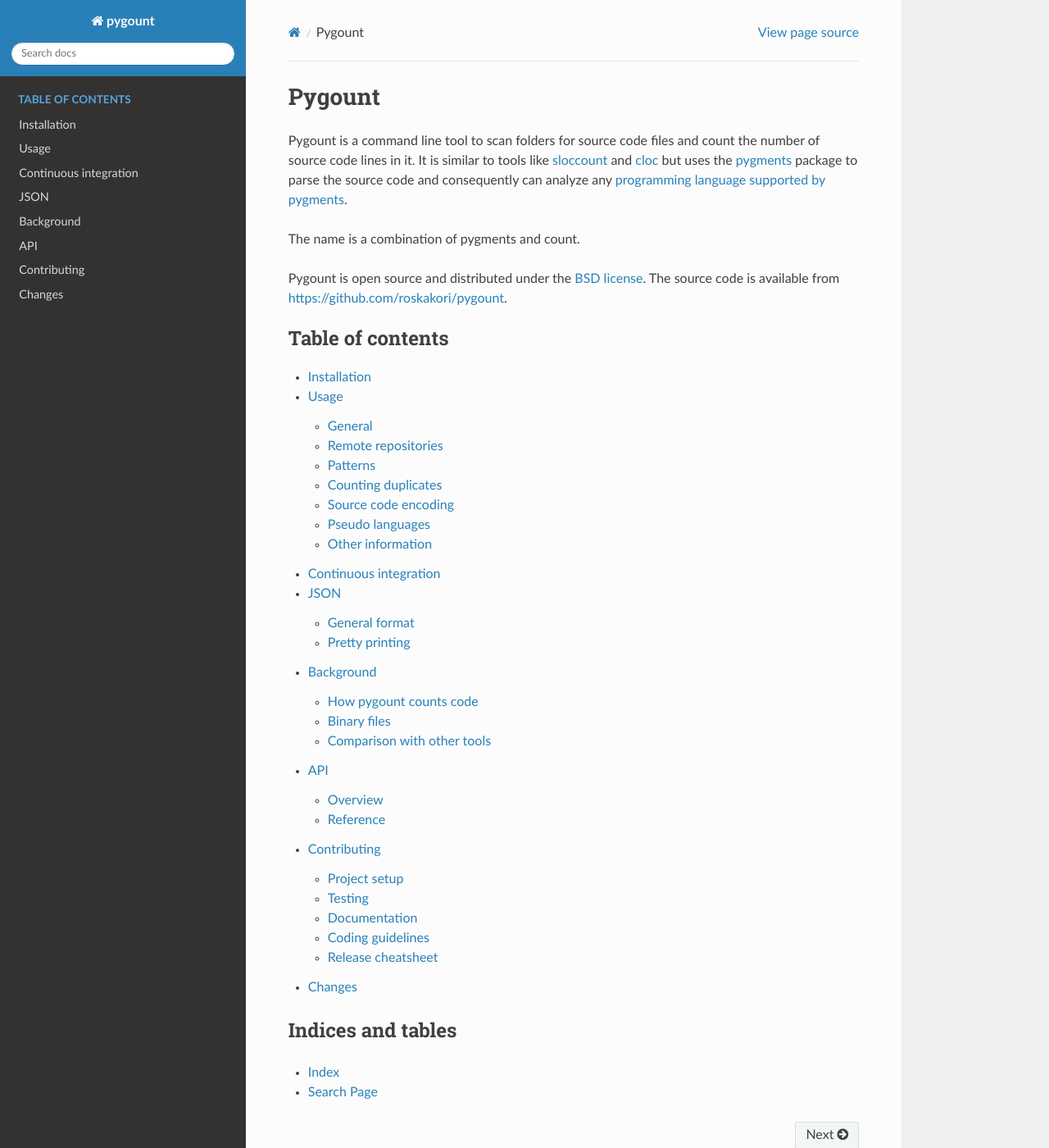
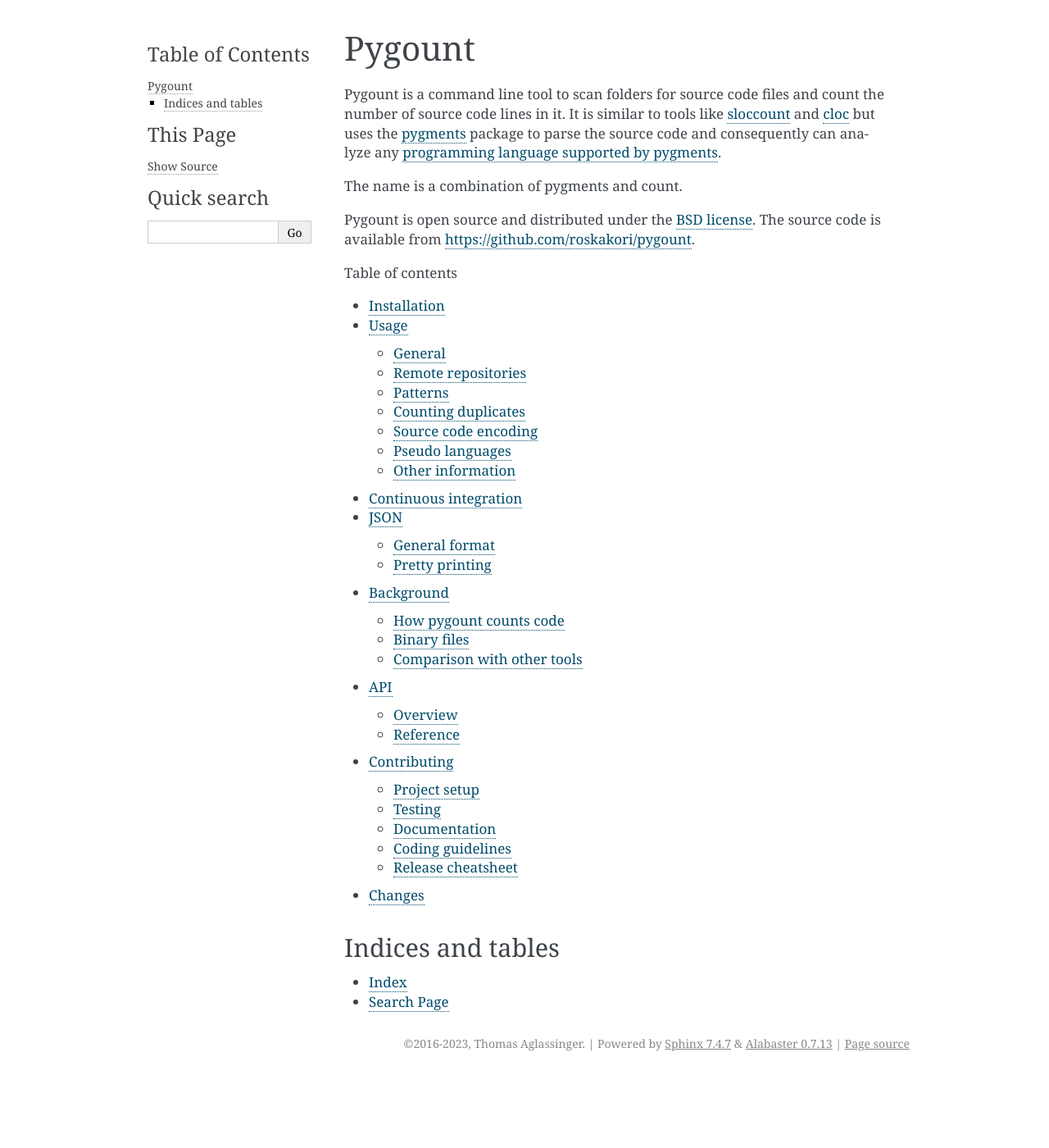
Before and after one commit to roskakori/pygount, a Sphinx documentation site: the page built from docs/index.rst, in a window 1280 px wide and 1400 px high. Shown: the whole window at 82% size. Built offline with Sphinx 7.4.7, drawn with Linux system fonts in a browser that asks for light colours; some of the changed text lies outside the part shown.

Commit message:
#116 Change Sphinx theme to alabaster
Rationale: The maintenance of sphinx_rtd_theme is sub par. For details see <https://github.com/readthedocs/sphinx_rtd_theme/issues/1463>.

```diff
--- a/docs/conf.py
+++ b/docs/conf.py
@@ -45,7 +45,7 @@
 # The theme to use for HTML and HTML Help pages.  See the documentation for
 # a list of builtin themes.
 #
-html_theme = "sphinx_rtd_theme"
+html_theme = "alabaster"
 
 # Add any paths that contain custom static files (such as style sheets) here,
 # relative to this directory. They are copied after the builtin static files,
--- a/docs/requirements.txt
+++ b/docs/requirements.txt
@@ -1,2 +1 @@
 Sphinx==7.0.1
-sphinx_rtd_theme==1.2.2
```
